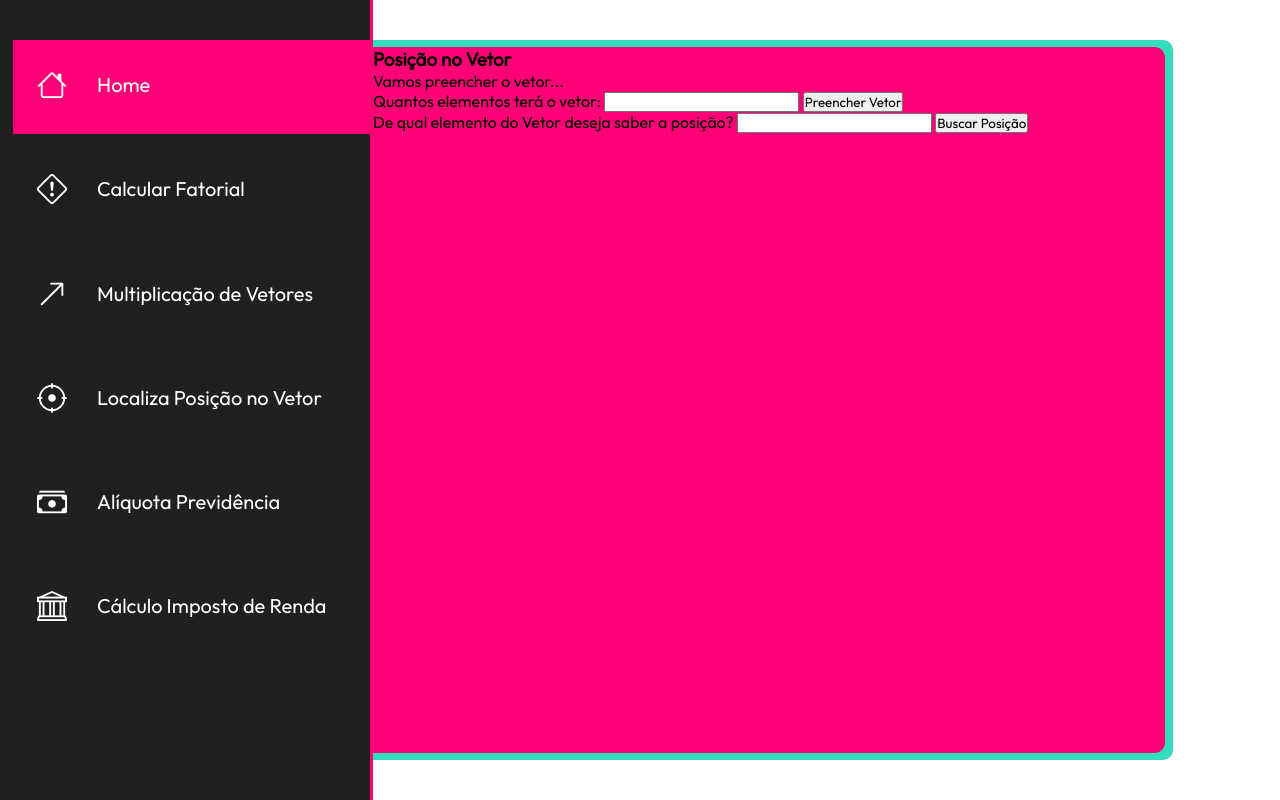
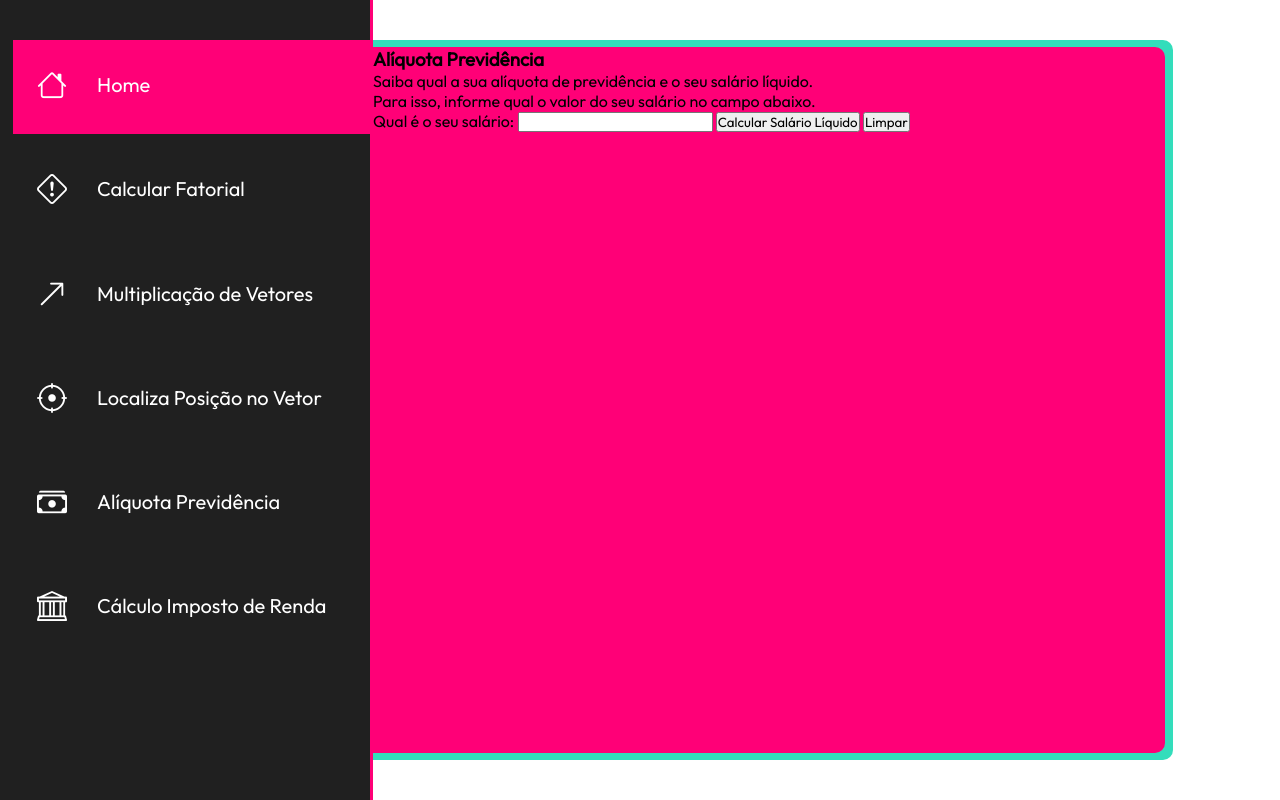
Before and after one commit to sCube-dv/programacao-web-i, a plain HTML site: page atividade-javascript-basico/index.html in a window 1280 px wide. Drawn offline with nearby package versions, Linux system fonts and the light colour scheme.

Commit message:
implementada lógica alíquota desconto inss

```diff
--- a/atividade-javascript-basico/index.html
+++ b/atividade-javascript-basico/index.html
@@ -130,6 +130,24 @@
             </div>
             <div class="previdencia">
                 <h3>Alíquota Previdência</h3>
+                <p>Saiba qual a sua alíquota de previdência e o seu salário líquido.</p>
+
+                <p>Para isso, informe qual o valor do seu salário no campo abaixo.</p>
+
+                <form action="">
+                    <label for="salario">Qual é o seu salário:</label>
+                    <input type="number" name="salario" id="salario" required>
+
+                    <button type="button" onclick="calcSalLiq()">Calcular Salário Líquido</button>
+                    <button type="reset">Limpar</button>
+                </form>
+                <div>
+                    <p class="aliqPrev"></p>
+                </div>
+                <div>
+                    <p class="salLiq"></p>
+                </div>
+
             </div>
             <div class="imposto-renda">
                 <h3>Imposto de Renda</h3>
--- a/atividade-javascript-basico/script.js
+++ b/atividade-javascript-basico/script.js
@@ -131,6 +131,39 @@ const mostraPosElem = () => {
 }
 
 
+/* Lógica para Calcular o Salário Líquido de uma pessoa de acordo com a Alíquota Previdenciária */
+
+const salario = document.getElementById('salario')
+
+const calcSalLiq = () => {
+    let sal = parseFloat(salario.value)
+    // alert(sal)
+
+    if (sal <= 1412) {
+        document.querySelector('.aliqPrev').innerHTML = `Sua Alíquota do INSS é de <strong>7,5%</strong> que representa um desconto de <strong>R$ ${(sal*0.075).toFixed(2)}</strong>`
+
+        document.querySelector('.salLiq').innerHTML = `Seu Salário Líquido é <strong> R$ ${(sal-(sal*0.075)).toFixed(2)} </strong>`
+    } else if ((sal > 1412) && (sal <= 2666.68)) {
+        document.querySelector('.aliqPrev').innerHTML = `Sua Alíquota do INSS é de <strong>9%</strong> que representa um desconto de <strong>R$ ${(sal*0.09-21.18).toFixed(2)}</strong>`
+
+        document.querySelector('.salLiq').innerHTML = `Seu Salário Líquido é <strong> R$ ${(sal-(sal*0.09-21.18)).toFixed(2)} </strong>`
+    } else if ((sal > 2666.68) && (sal <= 4000.03)) {
+        document.querySelector('.aliqPrev').innerHTML = `Sua Alíquota do INSS é de <strong>12%</strong> que representa um desconto de <strong>R$ ${(sal*0.12-101.18).toFixed(2)}</strong>`
+
+        document.querySelector('.salLiq').innerHTML = `Seu Salário Líquido é <strong> R$ ${(sal-(sal*0.12-101.18)).toFixed(2)} </strong>`
+    } else if ((sal > 4000.03) && (sal <= 7786.02)) {
+        document.querySelector('.aliqPrev').innerHTML = `Sua Alíquota do INSS é de <strong>14%</strong> que representa um desconto de <strong>R$ ${(sal*0.14-181.18).toFixed(2)}</strong>`
+
+        document.querySelector('.salLiq').innerHTML = `Seu Salário Líquido é <strong> R$ ${(sal-(sal*0.14-181.18)).toFixed(2)} </strong>`
+    } else {
+        document.querySelector('.aliqPrev').innerHTML = `Sua Alíquota do INSS é referente ao teto do INSS, o que representa um desconto de <strong>R$ 908.86</strong>`
+
+        document.querySelector('.salLiq').innerHTML = `Seu Salário Líquido é <strong> R$ ${(sal-908.86).toFixed(2)} </strong>`
+    }
+
+
+}
+
 
 /* Lógica para Expandir o Menu */
 
--- a/atividade-javascript-basico/style.css
+++ b/atividade-javascript-basico/style.css
@@ -137,7 +137,7 @@ main div.container .pos-vetor {
     height: 98%;
     background-color: #ff0077;
     border-radius: 0 10px 10px 0;
-    /* display: none; */
+    display: none;
 }
 
 main div.container .previdencia {
@@ -145,7 +145,7 @@ main div.container .previdencia {
     height: 98%;
     background-color: #ff0077;
     border-radius: 0 10px 10px 0;
-    display: none;
+    /* display: none; */
 }
 
 main div.container .imposto-renda {
```
Also changed, not shown: 1 other file.
